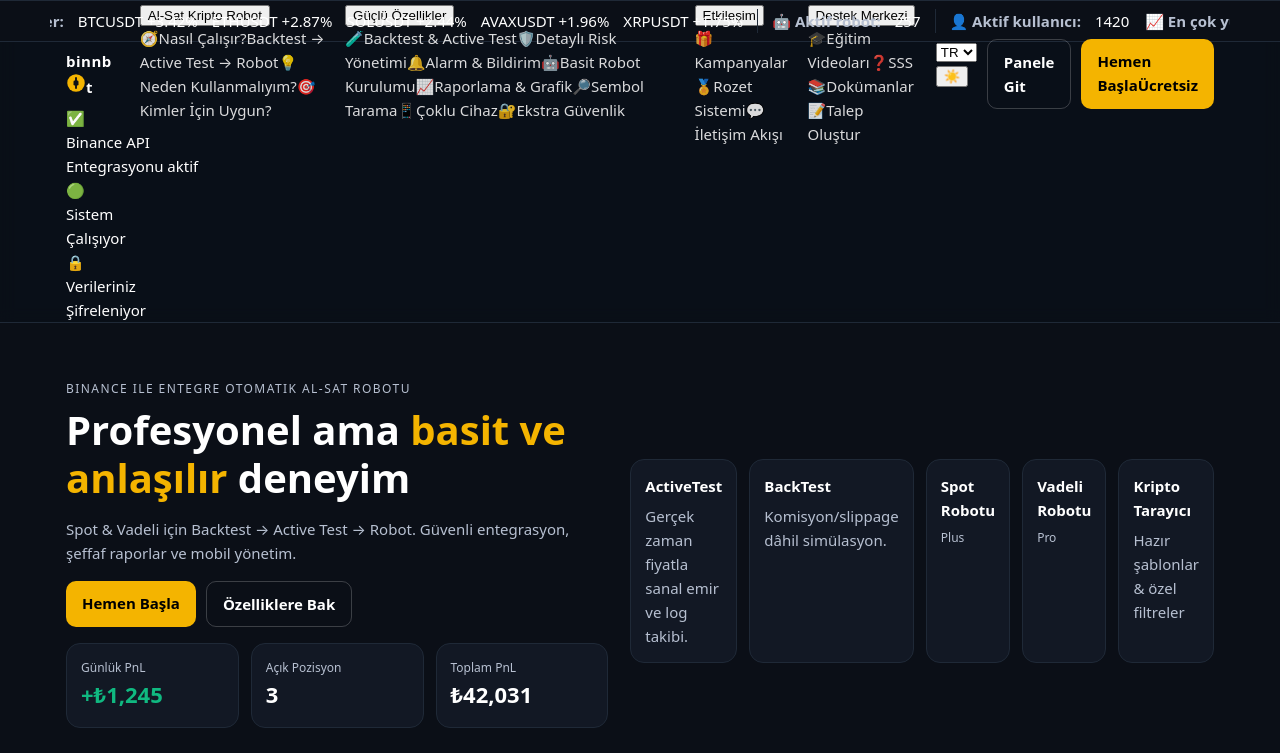
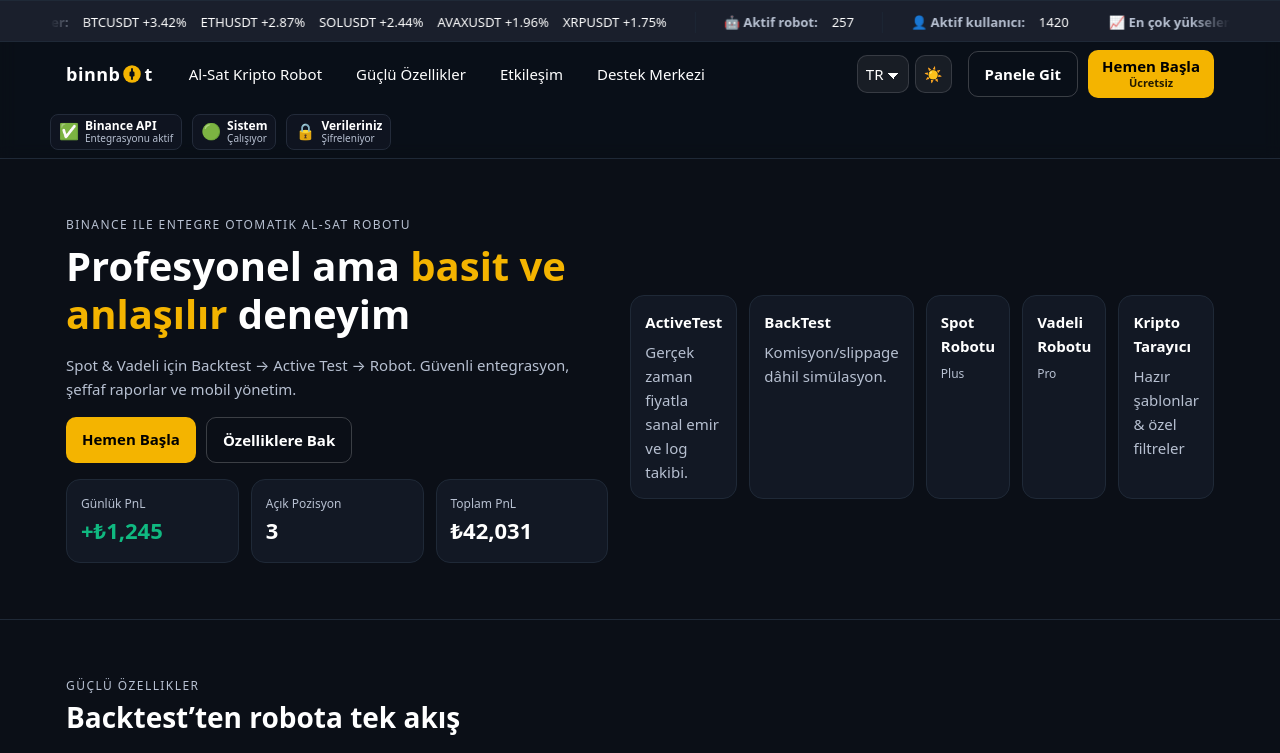
Before and after one commit to itnoyabilisim-commits/BINNBOT, a Next.js app in the folder apps/web/: page / in a window 1280 px wide. Shown: the top 753 px of the page. Built offline with nearby package versions, Linux system fonts and the light colour scheme.

Commit message:
Add files via upload

```diff
--- a/apps/web/styles.css
+++ b/apps/web/styles.css
@@ -2,13 +2,18 @@
   --bg:#0B0F17; --fg:#FFFFFF; --muted:#B7C0D1;
   --gold:#F4B400; --green:#10B981; --card:#121824; --line:#1F2937;
 }
-*{box-sizing:border-box} html,body,#__next{height:100%}
+*{box-sizing:border-box}
+html,body,#__next{height:100%}
 body{margin:0;background:var(--bg);color:var(--fg);font:400 15px/1.6 system-ui,-apple-system,Segoe UI,Roboto}
 a{color:inherit;text-decoration:none}
+
+/* Buttons */
 .btn{display:inline-block;padding:10px 16px;border-radius:10px;font-weight:600;transition:.2s}
 .btn.primary{background:var(--gold);color:#000}
 .btn.ghost{border:1px solid #ffffff33;color:#fff}
-.btn.primary:hover{filter:brightness(0.95)} .btn.ghost:hover{background:#ffffff0f}
+.btn.primary:hover{filter:brightness(0.95)}
+.btn.ghost:hover{background:#ffffff0f}
+
 .bb-container{max-width:1180px;margin:0 auto;padding:0 16px}
 section{padding:56px 0;border-bottom:1px solid var(--line)}
 h1{font-size:40px;line-height:1.2;margin:8px 0 12px}
@@ -17,25 +22,92 @@
 .eyebrow{font-size:12px;text-transform:uppercase;letter-spacing:.12em;color:var(--muted)}
 .lead{color:var(--muted);max-width:560px}
 
-/* Header + ticker */
-.bb-header{position:sticky;top:0;z-index:50;background:#0b0f17cc;backdrop-filter:saturate(180%) blur(8px);border-bottom:1px solid var(--line)}
+/* ===== Header (light temada da koyu) ===== */
+.bb-header{
+  position:sticky;top:0;z-index:50;
+  background:#0B0F17CC;backdrop-filter:saturate(180%) blur(8px);
+  border-bottom:1px solid var(--line);color:#fff
+}
 .bb-header-row{display:flex;align-items:center;gap:16px;height:64px}
-.bb-logo{font-weight:900;letter-spacing:.5px}
+.bb-logo{display:flex;align-items:center;gap:2px;font-weight:900;letter-spacing:.5px;font-size:18px}
+.bb-logo .bb-logo-o{vertical-align:middle}
 .bb-nav{display:flex;gap:18px;margin-left:12px}
 .bb-nav a{opacity:.85} .bb-nav a:hover{opacity:1}
-.bb-cta{margin-left:auto;display:flex;gap:10px}
-.bb-ticker{border-top:1px solid var(--line);border-bottom:1px solid var(--line);background:#0b0f17}
-.bb-ticker-row{display:flex;gap:16px;overflow:hidden;white-space:nowrap;padding:8px 0}
-.bb-tick{display:flex;gap:14px;animation:marquee 24s linear infinite}
+.bb-cta{margin-left:auto;display:flex;gap:10px;align-items:center}
+
+/* ===== Ticker (seamless + küçük font) ===== */
+.bb-ticker{
+  border-top:1px solid var(--line);
+  border-bottom:1px solid var(--line);
+  background:#1A1F2C; /* header’dan bir ton açık */
+}
+.bb-ticker-row{
+  position:relative;overflow:hidden;white-space:nowrap;padding:8px 0;
+  mask-image:linear-gradient(to right, transparent 0, #000 40px, #000 calc(100% - 40px), transparent 100%);
+}
+.bb-tick{
+  display:inline-flex;gap:14px;padding-right:40px;
+  will-change:transform;animation:marquee 28s linear infinite;
+  font-size:13px; /* ~%20 daha küçük */
+}
 .bb-tick strong{color:var(--muted)}
-.bb-tick-split{width:1px;background:var(--line)}
-@keyframes marquee{from{transform:translateX(0)}to{transform:translateX(-50%)}}
+.bb-tick span{white-space:nowrap}
+.bb-tick-split{display:inline-block;width:1px;background:var(--line);margin:0 14px}
+@keyframes marquee{from{transform:translateX(0)} to{transform:translateX(-50%)}}
 
-/* Hero + tiles */
+/* ===== Dropdown (hover + click/focus) ===== */
+.dropdown{position:relative}
+.drop-trigger{display:inline-block;padding:6px 8px;border-radius:8px;cursor:pointer;background:none;border:none;color:inherit}
+.dropdown-menu{
+  position:absolute;top:100%;left:0;min-width:260px;
+  background:var(--card);border:1px solid var(--line);border-radius:12px;
+  padding:10px;margin-top:10px;display:none;z-index:60;box-shadow:0 10px 30px #0006;
+}
+.dropdown:hover .dropdown-menu,
+.dropdown:focus-within .dropdown-menu,
+.dropdown.open .dropdown-menu{display:block}
+.drop-item{display:flex;gap:10px;align-items:flex-start;padding:8px 10px;border-radius:10px}
+.drop-item:hover{background:#ffffff10}
+.drop-ico{width:22px;display:inline-flex;justify-content:center}
+.drop-txt .mini{display:block;font-size:11px;color:var(--muted);margin-top:2px}
+
+/* Switchers + CTA sublabel */
+.switchers{display:flex;gap:6px;margin-right:6px}
+.switch{
+  background:#ffffff10;border:1px solid #ffffff22;color:#fff;border-radius:10px;
+  padding:6px 8px;cursor:pointer
+}
+.btn-with-sub{display:inline-flex;flex-direction:column;align-items:center;line-height:1.1;padding:8px 14px 9px}
+.btn-with-sub .btn-main{font-weight:800}
+.btn-with-sub .btn-sub{font-size:11px;margin-top:2px;opacity:.85}
+
+/* ===== Badge bar (ayrı blok, sol hizalı, kompakt) ===== */
+.bb-badges{
+  background:#161b25; /* header’dan farklı bir koyu gri */
+  border-top:1px solid var(--line);
+  border-bottom:1px solid var(--line);
+  color:#B7C0D1;
+  box-shadow:inset 0 1px #0009, inset 0 -1px #0009;
+}
+.bb-badges-row{
+  display:flex;align-items:center;gap:10px;flex-wrap:wrap;padding:8px 0;
+  justify-content:flex-start;
+}
+.badge-card{
+  display:flex;gap:6px;align-items:center;
+  background:#0f1420;border:1px solid #232b3a;
+  border-radius:8px;padding:4px 8px;min-width:unset;
+}
+.badge-card .ico{font-size:16px}
+.badge-card .txt .title{font-size:12px;font-weight:600;line-height:1.1}
+.badge-card .txt .sub{font-size:10px;color:var(--muted);margin-top:1px;line-height:1.1}
+
+/* ===== Hero + tiles ===== */
 .bb-hero-grid{display:grid;grid-template-columns:1.2fr .8fr;gap:22px;align-items:center}
 .kpis{display:grid;grid-template-columns:repeat(3,1fr);gap:12px;margin-top:16px}
 .kpi{background:var(--card);border:1px solid var(--line);border-radius:14px;padding:14px}
-.kpi .l{font-size:12px;color:var(--muted)} .kpi .v{font-size:22px;font-weight:800}
+.kpi .l{font-size:12px;color:var(--muted)}
+.kpi .v{font-size:22px;font-weight:800}
 .grid-tiles{display:grid;grid-template-columns:repeat(5,1fr);gap:12px;margin-top:16px}
 .tile{background:var(--card);border:1px solid var(--line);border-radius:14px;padding:14px}
 .tile h4{margin:0 0 6px}
@@ -43,13 +115,13 @@
 .tile .mini{font-size:12px;color:var(--muted)}
 .tile .badge{display:inline-block;padding:2px 6px;border:1px solid #ffffff22;border-radius:999px;font-size:11px;margin-left:6px;color:#fff9}
 
-/* Features */
+/* ===== Features ===== */
 .features-grid{display:grid;grid-template-columns:repeat(3,1fr);gap:14px;margin-top:14px}
 .fcard{background:var(--card);border:1px solid var(--line);border-radius:14px;padding:14px}
 .fcard .icon{font-size:22px}
 .fcard p{margin:6px 0 0;color:var(--muted)}
 
-/* Pricing */
+/* ===== Pricing ===== */
 .pricing{display:grid;grid-template-columns:repeat(3,1fr);gap:14px;margin-top:14px}
 .plan{background:var(--card);border:1px solid var(--line);border-radius:14px;padding:18px}
 .plan.highlight{border-color:#ffffff33;background:#ffffff0b}
@@ -60,14 +132,31 @@
 .plan .per{color:var(--muted);margin-left:4px}
 .plan .tag{font-size:11px;background:#10b98122;color:#10B981;padding:3px 6px;border-radius:6px;margin-left:6px}
 
-/* Footer */
-.bb-footer{padding:28px 0 40px}
+/* ===== Footer (light’ta da koyu) ===== */
+.bb-footer{padding:28px 0 40px;background:#0B0F17;color:#fff;border-top:1px solid var(--line)}
 .f-columns{display:grid;grid-template-columns:repeat(4,1fr);gap:18px}
 .f-columns h4{margin:0 0 8px;font-size:14px;color:#fff}
 .f-columns a{display:block;margin:4px 0;color:var(--muted)}
-.f-bottom{display:flex;justify-content:space-between;align-items:center;margin-top:16px;color:var(--muted);font-size:13px}
+.f-bottom{display:flex;justify-content:space-between;align-items:center;margin-top:16px;color:#B7C0D1;font-size:13px}
 
-/* Responsive */
+/* ===== Form reset ===== */
+button,select,input{font:inherit;color:inherit;background:none;border:none;outline:none}
+select.switch{
+  -webkit-appearance:none;appearance:none;padding-right:22px;
+  background-image:linear-gradient(45deg,transparent 50%,#fff 50%),linear-gradient(135deg,#fff 50%,transparent 50%);
+  background-position:calc(100% - 14px) 55%, calc(100% - 9px) 55%; background-size:6px 6px,6px 6px; background-repeat:no-repeat;
+}
+button.switch{min-width:36px}
+
+/* ===== Light tema ===== */
+:root.light{
+  --bg:#f7fafc; --fg:#0B0F17; --muted:#4a5568;
+  --card:#ffffff; --line:#e2e8f0; --gold:#F4B400; --green:#0f9d58;
+}
+:root.light body{background:var(--bg);color:var(--fg)}
+/* Header & footer zaten koyu sabit */
+
+/* ===== Responsive ===== */
 @media (max-width:980px){
   .bb-hero-grid{grid-template-columns:1fr}
   .grid-tiles{grid-template-columns:repeat(2,1fr)}
```
